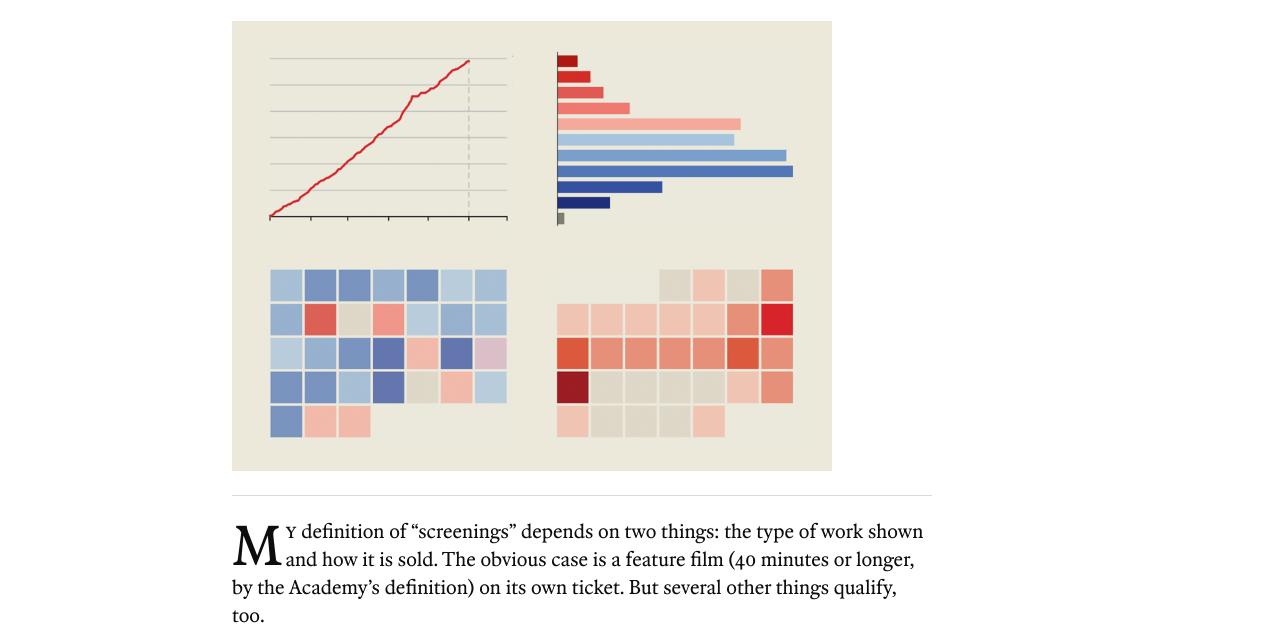
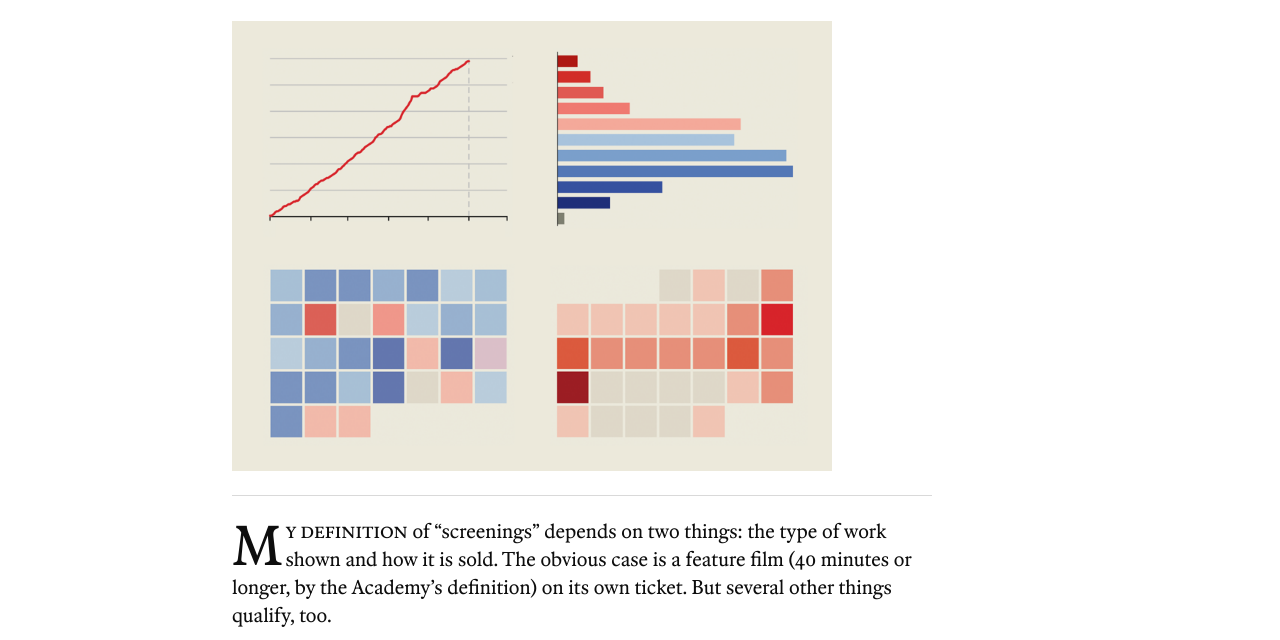
Before and after one commit to jimjianghk/film_dashboard, a plain HTML site: page definition/index.html in a window 1280 px wide. Shown: the part 290-930 px from the top of the page. Drawn offline with Linux system fonts and the light colour scheme.

Commit message:
Update definition of 'screenings' in index.html

```diff
--- a/definition/index.html
+++ b/definition/index.html
@@ -289,7 +289,7 @@ h1 {
         decoding="async">
     </figure>
     <div class="article-divider" aria-hidden="true"></div>
-    <p><span class="drop-cap">M</span><small>y</small> definition of “screenings” depends on two things: the type of work shown and how it is sold. The obvious case is a feature film (40 minutes or longer, by the Academy’s definition) on its own ticket. But several other things qualify, too.</p>
+    <p><span class="drop-cap">M</span><small>y definition</small> of “screenings” depends on two things: the type of work shown and how it is sold. The obvious case is a feature film (40 minutes or longer, by the Academy’s definition) on its own ticket. But several other things qualify, too.</p>
     <ol class="screening-rules">
       <li>A feature film screened as part of a double feature (or a triple, or more) on a single ticket. <em>Example: “Moi, un noir” (1958) and “Breathless” (1960), <a class="ext-link" href="https://www.moma.org/calendar/events/11006" target="_blank" rel="noopener noreferrer">shown at <small>M</small>o<small>MA</small></a> in November 2025 as a double feature for one admission, count as two screenings.</em></li>
       <li>A short film (under 40 minutes) screened by itself on its own ticket. <em>Example: “Psykho III: the Musical” (1985, 24 min) <a class="ext-link" href="https://www.moma.org/calendar/film/5852" target="_blank" rel="noopener noreferrer">screened alone at <small>M</small>o<small>MA</small></a> in October 2025, and counts as a screening.</em></li>
```
